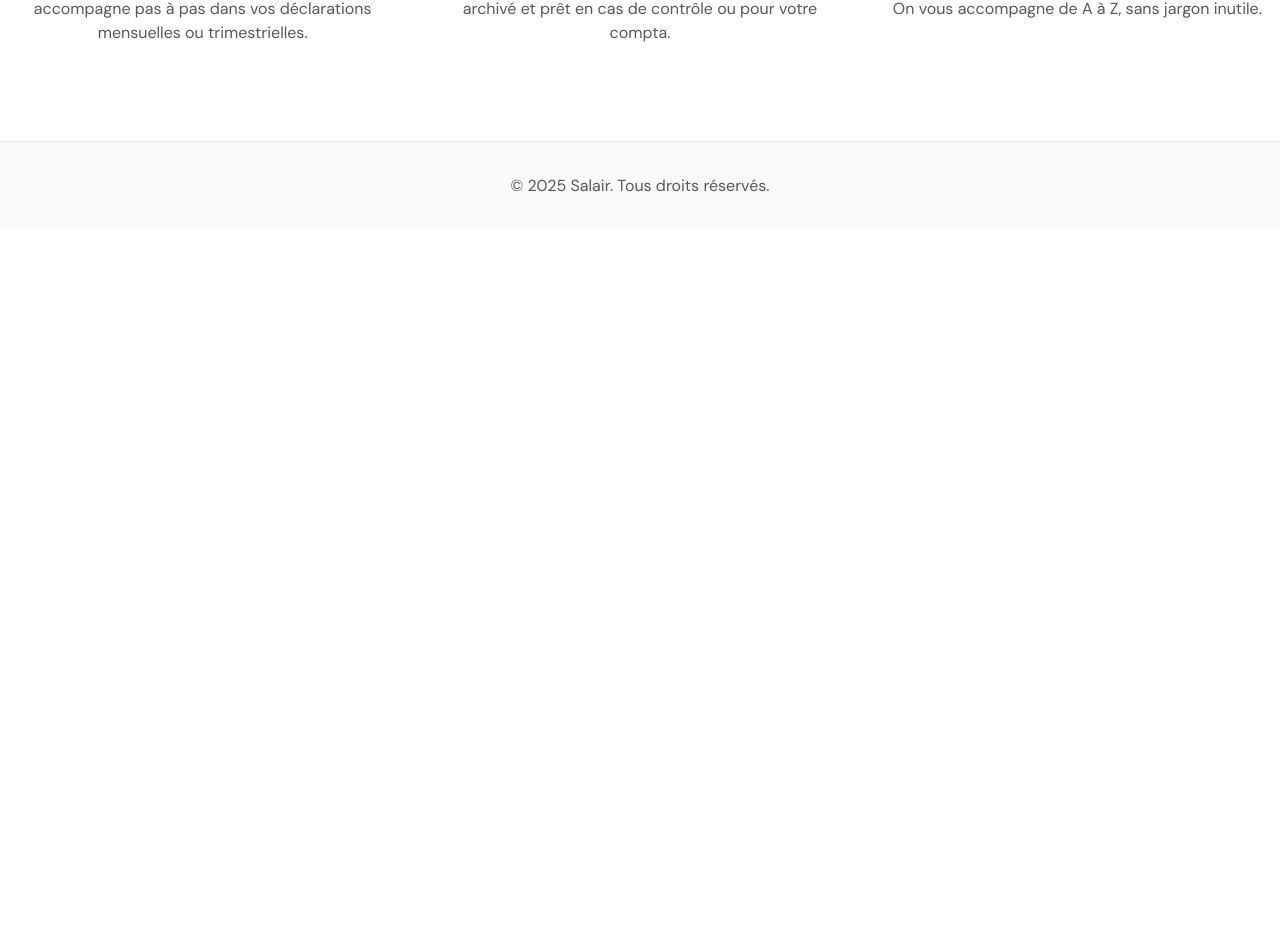
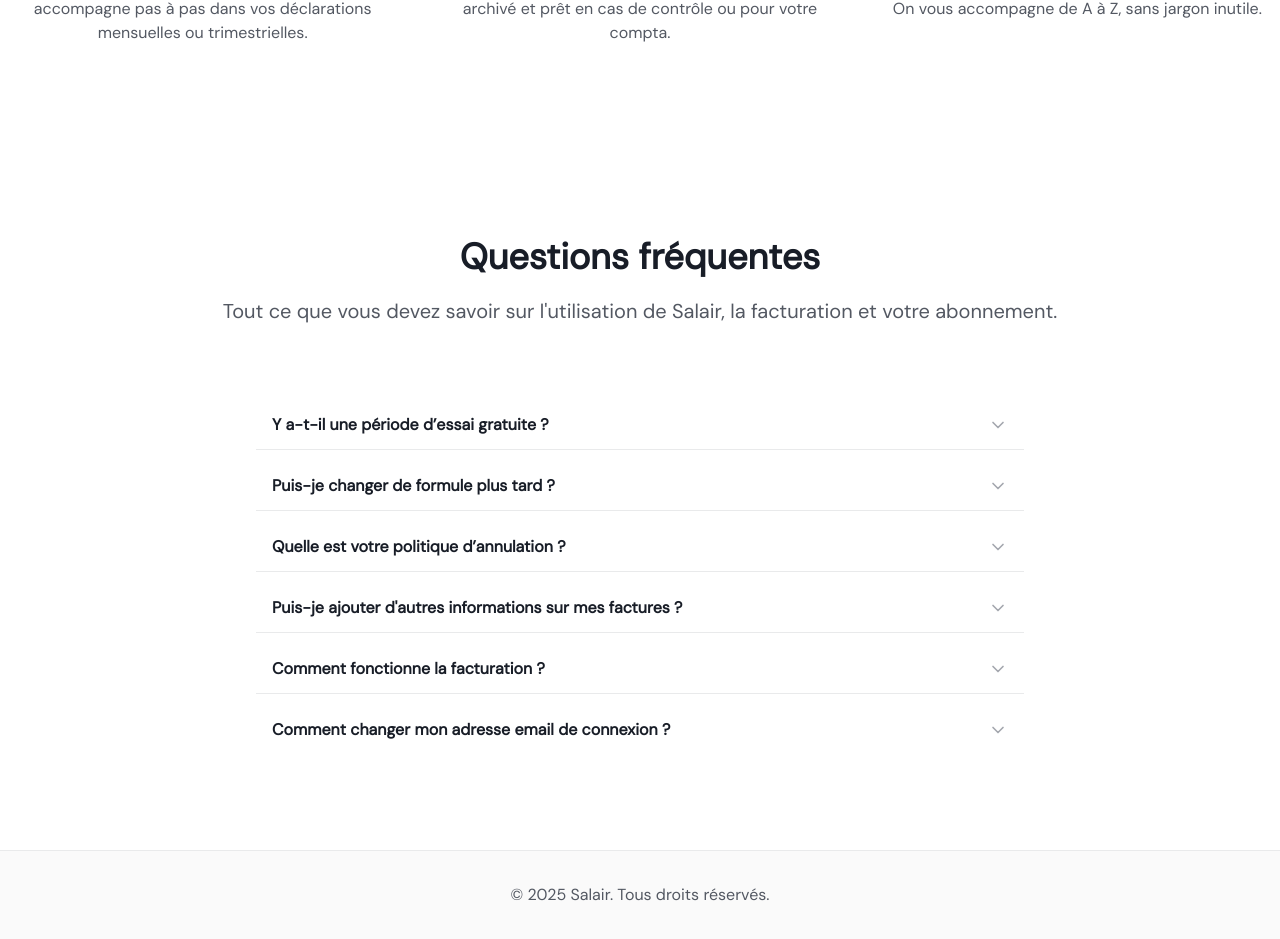
Before and after one commit to Fan2Shrek/salair, a Nuxt app in the folder frontend/: page / in a window 1280 px wide. Shown: the part 1856-2795 px from the top of the page. Before the commit the page ends 2086 px from the top, so only its background shows below. Built offline with nearby package versions, Linux system fonts and the light colour scheme.

Commit message:
feat(frontend:index): add FAQ section with accordion for common questions

```diff
--- a/frontend/components/molecules/UAccordion.vue
+++ b/frontend/components/molecules/UAccordion.vue
@@ -51,10 +51,10 @@
             >
                 <div class="flex items-center gap-3">
                     <component :is="item.icon" v-if="item.icon" class="text-tertiary size-5" />
-                    <h3 class="font-semibold text-sm text-secondary">{{ item.label }}</h3>
+                    <h3 class="font-semibold text-primary">{{ item.label }}</h3>
                 </div>
                 <ChrevronDownIcon
-                    class="size-5 text-tertiary transition-transform duration-300"
+                    class="size-5 text-fg-quaternary transition-transform duration-300"
                     :class="{ 'rotate-180': isOpen(index) }"
                 />
             </div>
@@ -65,7 +65,7 @@
                 @leave="(el: Element) => (el as HTMLElement).style.height = '0px'"
             >
                 <div v-if="isOpen(index)" class="overflow-hidden transition-all duration-300">
-                    <div class="px-4 py-3 border-t border-secondary">
+                    <div class="px-4 py-3">
                         <p v-if="item.content" class="text-tertiary">
                             {{ item.content }}
                         </p>
--- a/frontend/pages/index.vue
+++ b/frontend/pages/index.vue
@@ -44,6 +44,39 @@
             },
         ],
     });
+
+    const accordionItems = [
+        {
+            label: 'Y a-t-il une période d’essai gratuite ?',
+            content:
+                'Oui, vous pouvez tester Salair gratuitement pendant 30 jours. Et pour bien démarrer, nous vous offrons un appel de prise en main personnalisé de 30 minutes pour configurer votre compte et répondre à toutes vos questions.',
+        },
+        {
+            label: 'Puis-je changer de formule plus tard ?',
+            content:
+                'Bien sûr ! Vous pouvez modifier votre abonnement à tout moment depuis votre espace personnel. Le changement prend effet immédiatement, et tout est calculé au prorata.',
+        },
+        {
+            label: 'Quelle est votre politique d’annulation ?',
+            content:
+                'Vous pouvez annuler votre abonnement à tout moment. Une fois annulé, vous conserverez l’accès à toutes les fonctionnalités payantes jusqu’à la fin de votre période de facturation en cours. Aucune reconduction automatique n’est faite après cette date.',
+        },
+        {
+            label: "Puis-je ajouter d'autres informations sur mes factures ?",
+            content:
+                'Oui, vous pouvez personnaliser vos factures avec les informations de votre choix : mentions légales, conditions de paiement, numéro SIRET, IBAN, etc. Vous pouvez aussi ajouter un message ou une note spécifique à chaque client.',
+        },
+        {
+            label: 'Comment fonctionne la facturation ?',
+            content:
+                'La facturation est mensuelle ou annuelle selon la formule choisie. Un récapitulatif détaillé est disponible à chaque renouvellement, et vos factures d’abonnement sont téléchargeables à tout moment depuis votre compte.',
+        },
+        {
+            label: 'Comment changer mon adresse email de connexion ?',
+            content:
+                'Rendez-vous dans les paramètres de votre compte, rubrique “Informations personnelles”. Vous pourrez y modifier votre adresse email de connexion en toute sécurité. Une vérification par email sera nécessaire.',
+        },
+    ];
 </script>
 
 <template>
@@ -202,6 +235,17 @@
                     </div>
                 </div>
             </section>
+            <section class="py-24 max-w-7xl w-full mx-auto">
+                <div class="space-y-5">
+                    <h2 class="text-primary font-semibold text-4xl text-center">Questions fréquentes</h2>
+                    <p class="text-tertiary text-xl text-center">
+                        Tout ce que vous devez savoir sur l'utilisation de Salair, la facturation et votre abonnement.
+                    </p>
+                </div>
+                <div class="mt-16 max-w-3xl w-full mx-auto">
+                    <UAccordion :items="accordionItems" />
+                </div>
+            </section>
             <footer class="w-full bg-secondary py-8 border-t border-secondary">
                 <div class="max-w-7xl mx-auto px-4 sm:px-6">
                     <p class="text-center text-tertiary">
```
